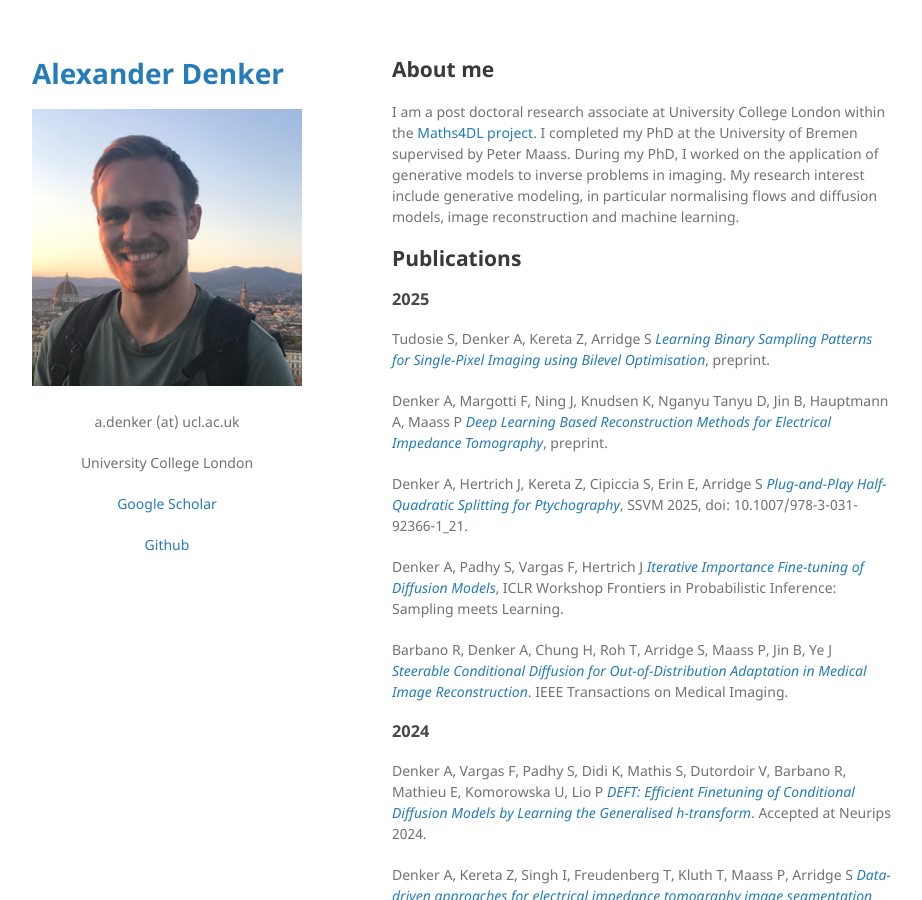
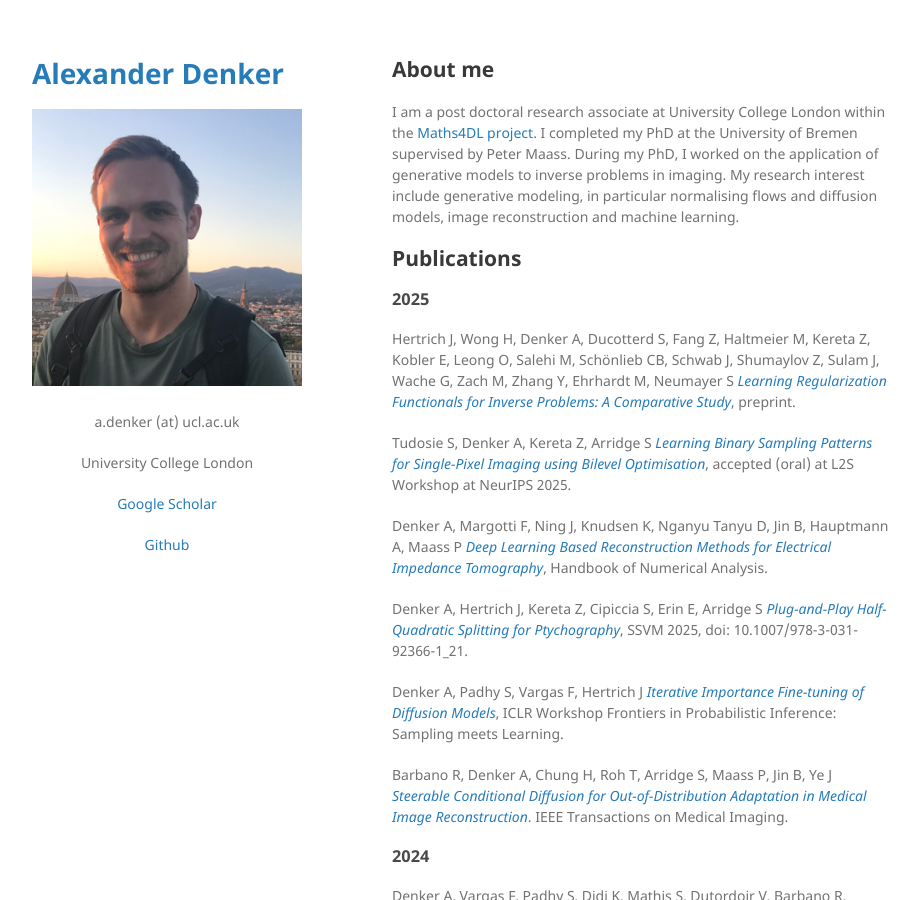
Before and after one commit to alexdenker/alexdenker.github.io, a Jekyll site: the page built from index.md, in a window 1280 px wide and 900 px high. Shown: the whole window, without its empty margins (178-1100 px from the left). Built offline with Jekyll 4.4.1, drawn with Linux system fonts in a browser that asks for light colours; the repository's description, which GitHub fills in, is left out; our own code applies the rules of GitHub Pages for plain Markdown files.

Commit message:
add new preprints

```diff
--- a/index.md
+++ b/index.md
@@ -11,9 +11,11 @@ I am a post doctoral research associate at University College London within the
 
 ### 2025
 
-Tudosie S, Denker A, Kereta Z, Arridge S [*Learning Binary Sampling Patterns for Single-Pixel Imaging using Bilevel Optimisation*](https://arxiv.org/abs/2508.19068), preprint.
+Hertrich J, Wong H, Denker A, Ducotterd S, Fang Z, Haltmeier M, Kereta Z, Kobler E, Leong O, Salehi M, Schönlieb CB, Schwab J, Shumaylov Z, Sulam J, Wache G, Zach M, Zhang Y, Ehrhardt M, Neumayer S [*Learning Regularization Functionals for Inverse Problems: A Comparative Study*](https://arxiv.org/abs/2510.01755), preprint.
 
-Denker A, Margotti F, Ning J, Knudsen K, Nganyu Tanyu D, Jin B, Hauptmann A, Maass P [*Deep Learning Based Reconstruction Methods for Electrical Impedance Tomography*](https://arxiv.org/abs/2508.06281), preprint.
+Tudosie S, Denker A, Kereta Z, Arridge S [*Learning Binary Sampling Patterns for Single-Pixel Imaging using Bilevel Optimisation*](https://arxiv.org/abs/2508.19068), accepted (oral) at L2S Workshop at NeurIPS 2025.
+
+Denker A, Margotti F, Ning J, Knudsen K, Nganyu Tanyu D, Jin B, Hauptmann A, Maass P [*Deep Learning Based Reconstruction Methods for Electrical Impedance Tomography*](https://www.sciencedirect.com/science/article/pii/S1570865925000031), Handbook of Numerical Analysis.
 
 Denker A, Hertrich J, Kereta Z, Cipiccia S, Erin E, Arridge S [*Plug-and-Play Half-Quadratic Splitting for Ptychography*](https://link.springer.com/chapter/10.1007/978-3-031-92366-1_21), SSVM 2025, doi: 10.1007/978-3-031-92366-1_21.
 
```
